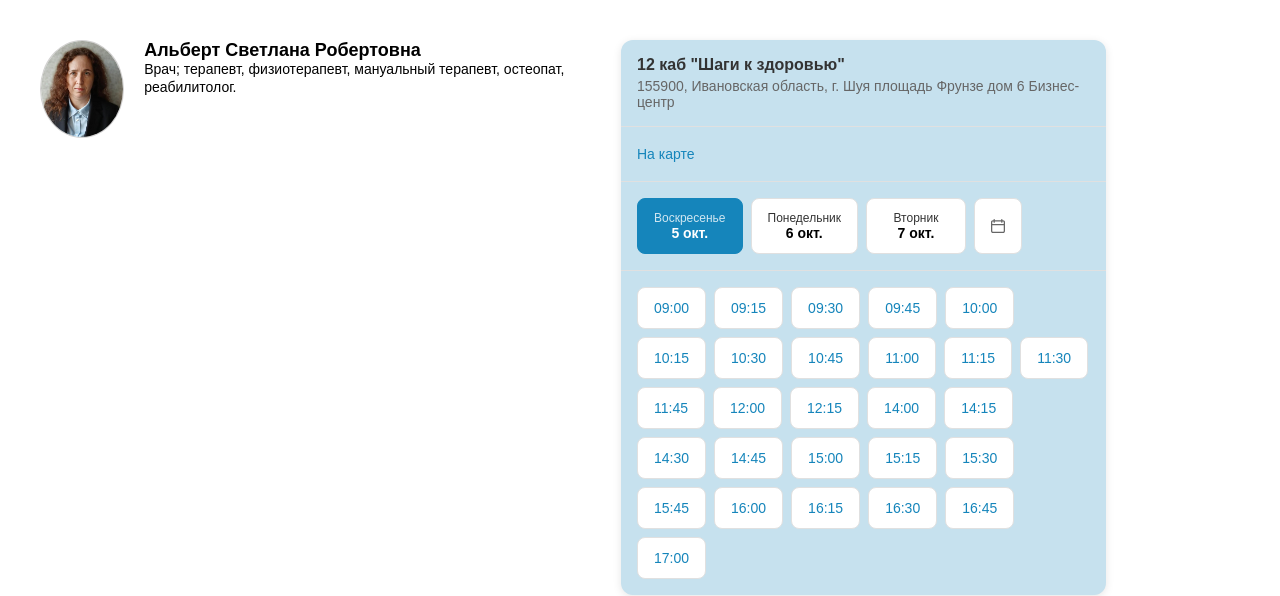
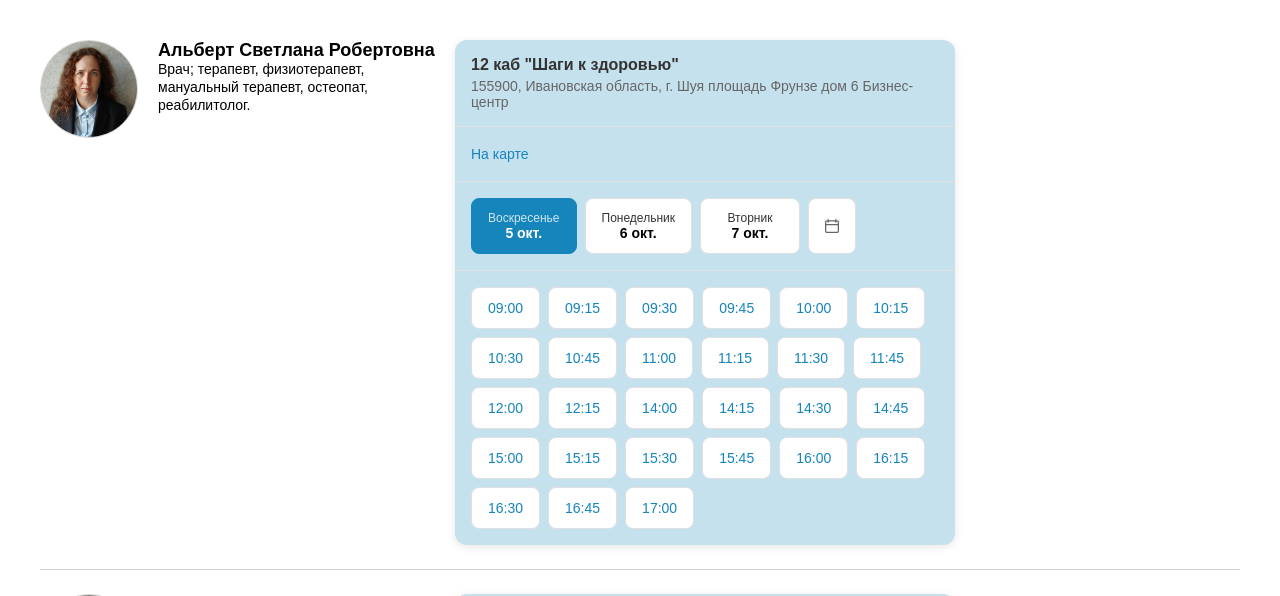
Before and after one commit to Victor2004/onlinedoctorbooking, a website: page views/index.html in a window 1280 px wide. Shown: the part 204-800 px from the top of the page. Drawn offline with Linux system fonts and the light colour scheme; files that its build step writes are made by us from their sources; files whose address does not match are found by name.

Commit message:
откат 2

```diff
--- a/public/styles/style.css
+++ b/public/styles/style.css
@@ -62,15 +62,17 @@ header {
   max-width: 1066px;
   display: flex;
   align-items: flex-start;
-  justify-content: space-between; /* Главное - распределяет пространство */
+  gap: 30px;
+  justify-content: space-between;
   width: 100%;
 }
 
 .doctor-card {
   display: flex;
-  flex: 0 1 auto; /* Может сжиматься, но не растягивается сильно */
+  flex: 0 0 auto;
+  max-width: 400px;
+  min-width: 250px;
   align-items: flex-start;
-  max-width: calc(100% - 520px); /* Занимает всё кроме календаря + отступ */
 }
 
 .avatar {
@@ -78,18 +80,26 @@ header {
   height: 96px;
   object-fit: cover;
   display: block;
+
   border: 1px solid rgb(210, 209, 209);
   border-radius: 50%;
   overflow: hidden;
   background: rgb(255, 255, 255);
-  margin-right: 20px; /* Расстояние между аватаркой и текстом */
 }
 
 .doctor-info {
-  flex: 1 1 auto;
-  word-wrap: break-word;
+  margin-bottom: 16px;
+  display: flex;
+  align-items: flex-start;
+  flex: 1 1 0%;
+  display: block;
+  margin: -8px;
+  padding: 8px;
+  text-decoration: none;
+  border-radius: 8px;
+  transition: background-color 0.1s linear;
+  word-wrap: break-word; /* Перенос длинных слов */
   overflow-wrap: break-word;
-  min-width: 0; /* Позволяет сжиматься при необходимости */
 }
 
 .padding-line {
@@ -121,8 +131,10 @@ header {
   background: #c6e1ee;
   border-radius: 12px;
   box-shadow: 0 2px 8px rgba(0, 0, 0, 0.1);
-  flex: 0 0 480px; /* Фиксированная ширина */
-  margin-left: 20px; /* Отступ от текста */
+  flex: 0 0 auto; /* Измените это - запрещаем растягивание */
+  max-width: 500px; /* Фиксированная ширина */
+  margin: 0;
+  margin-right: auto;
 }
 
 .dropdown-button {
```
